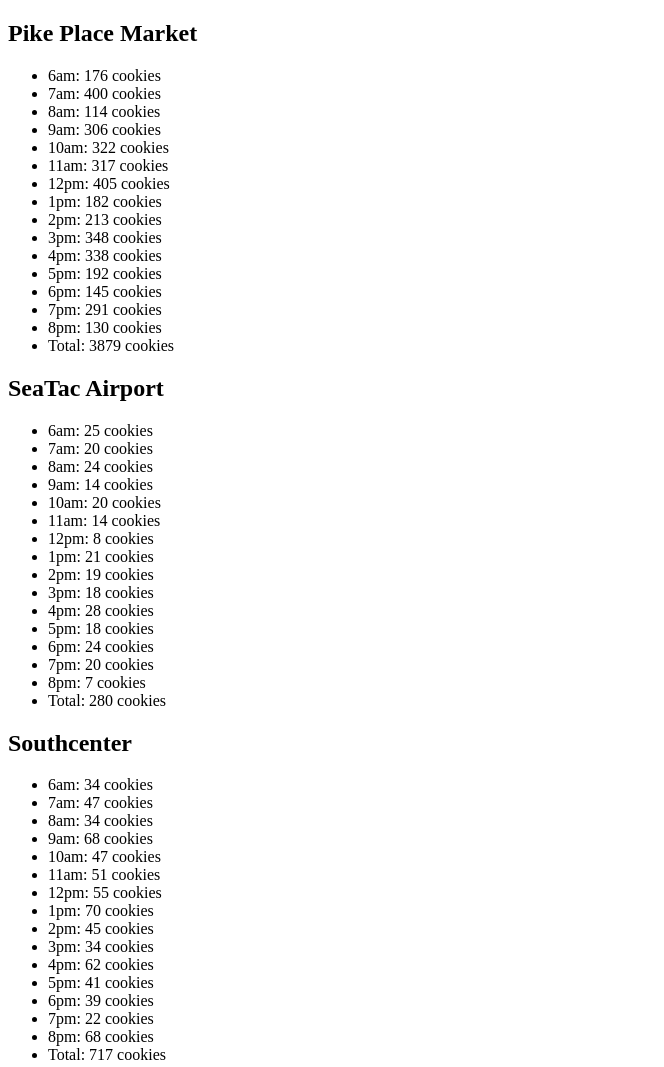
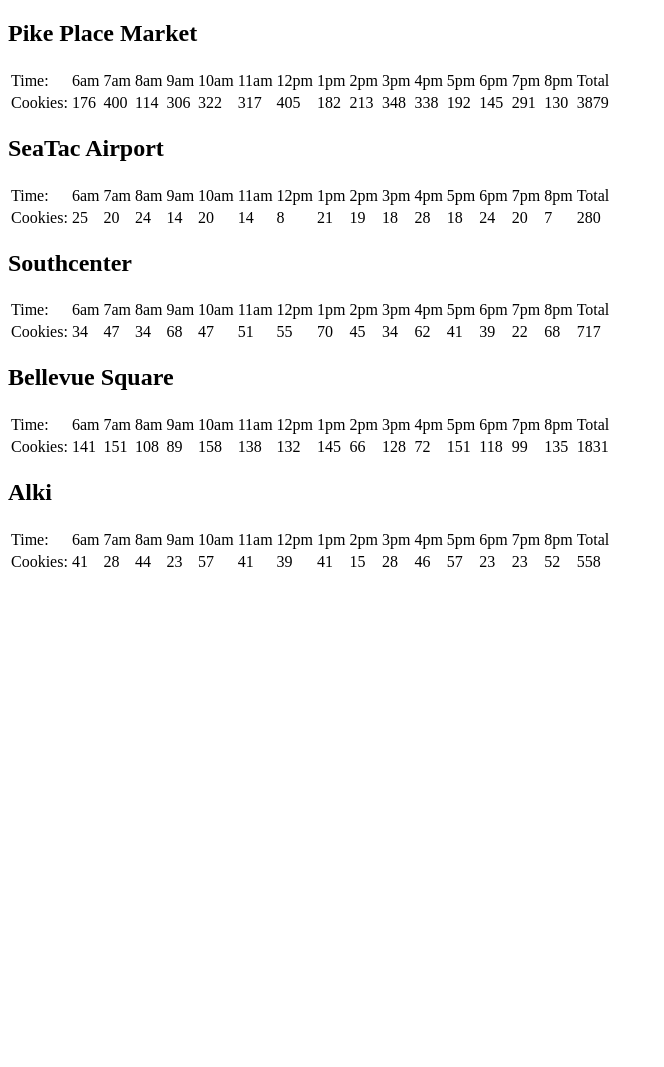
Before and after one commit to mmailman/lab-april-18, a plain HTML site: page sales.html in a window 1280 px wide. Shown: the top 1067 px of the page, without its empty margins (0-664 px from the left). After the commit the page ends 800 px from the top, so only its background shows below. Drawn offline with Linux system fonts and the light colour scheme.

Commit message:
put data in tables

```diff
--- /dev/null
+++ b/css/sales.css
@@ -0,0 +1,3 @@
+table {
+  column-span: all;
+}
--- a/js/app.js
+++ b/js/app.js
@@ -12,32 +12,57 @@ function Store(locationName, minCustomer, maxCustomer, avgCookiesPerSale, hoursO
   this.render = function(){
     //function to display to the DOM
     var storeEl = document.getElementById('stores');
-
+    var tableEl = document.createElement('table');
+    var tableHeaderEl = document.createElement('thead');
+    var tableBodyEl = document.createElement('tbody');
+    var trHeaderEl = document.createElement('tr');
     var locationH2El = document.createElement('h2');
     locationH2El.textContent = this.locationName;
     storeEl.appendChild(locationH2El);
+    tableHeaderEl.appendChild(trHeaderEl);
+    tableEl.appendChild(tableHeaderEl);
 
-    var dataList = document.createElement('ul');
     var hourlyData = this.calcDailyTotal();
-
-    for (var hour = 0; hour < hourlyData[0].length; hour ++){
-      var actualHour = this.hoursOfOperation[0] + hour;
-      var newLiEl = document.createElement('li');
-      if(actualHour < 12){
-        newLiEl.textContent = actualHour + 'am: ' + hourlyData[0][hour] + ' cookies';
-      }else if(actualHour === 12){
-        newLiEl.textContent = actualHour + 'pm: ' + hourlyData[0][hour] + ' cookies';
+    var hourHeaderRow = document.createElement('tr');
+    var timeLabel = document.createElement('td');
+    timeLabel.textContent = 'Time:';
+    hourHeaderRow.appendChild(timeLabel);
+    for (var i = 0; i < hourlyData[0].length; i ++) {
+      var hourHeader = this.hoursOfOperation[0] + i;
+      var newTdHour = document.createElement('td');
+      if(hourHeader < 12){
+        newTdHour.textContent = hourHeader + 'am';
+      }else if(hourHeader === 12){
+        newTdHour.textContent = hourHeader + 'pm';
       }else {
-        newLiEl.textContent = (actualHour - 12) + 'pm: ' + hourlyData[0][hour] + ' cookies';
+        newTdHour.textContent = (hourHeader - 12) + 'pm';
       }
-      dataList.appendChild(newLiEl);
+      hourHeaderRow.appendChild(newTdHour);
     }
 
-    var dailyCookieTotalLiEl = document.createElement('li');
-    dailyCookieTotalLiEl.textContent = 'Total: ' + hourlyData[1] + ' cookies';
-    dataList.appendChild(dailyCookieTotalLiEl);
+    var totalTd = document.createElement('td');
+    totalTd.textContent = 'Total';
+    hourHeaderRow.appendChild(totalTd);
+    tableBodyEl.appendChild(hourHeaderRow);
 
-    storeEl.appendChild(dataList);
+    var dataList = document.createElement('tr');
+    var cookieLabel = document.createElement('td');
+    cookieLabel.textContent = 'Cookies:';
+    dataList.appendChild(cookieLabel);
+    for (var hour = 0; hour < hourlyData[0].length; hour ++){
+      var newTdEl = document.createElement('td');
+      newTdEl.textContent = hourlyData[0][hour];
+      dataList.appendChild(newTdEl);
+    }
+
+
+    var dailyCookieTotalTdEl = document.createElement('td');
+    dailyCookieTotalTdEl.textContent = hourlyData[1];
+    dataList.appendChild(dailyCookieTotalTdEl);
+
+    tableBodyEl.appendChild(dataList);
+    tableEl.appendChild(tableBodyEl);
+    storeEl.appendChild(tableEl);
   };
   this.calcHourlyCust = function(){
     return Math.floor(Math.random() * (this.maxCustomer - this.minCustomer + 1) + this.minCustomer);
--- a/sales.html
+++ b/sales.html
@@ -2,6 +2,7 @@
 <html>
   <head>
     <title>Sales Page</title>
+    <link rel="stylesheet" type="text/css" href="css/sales.css">
   </head>
 
   <body>
```
